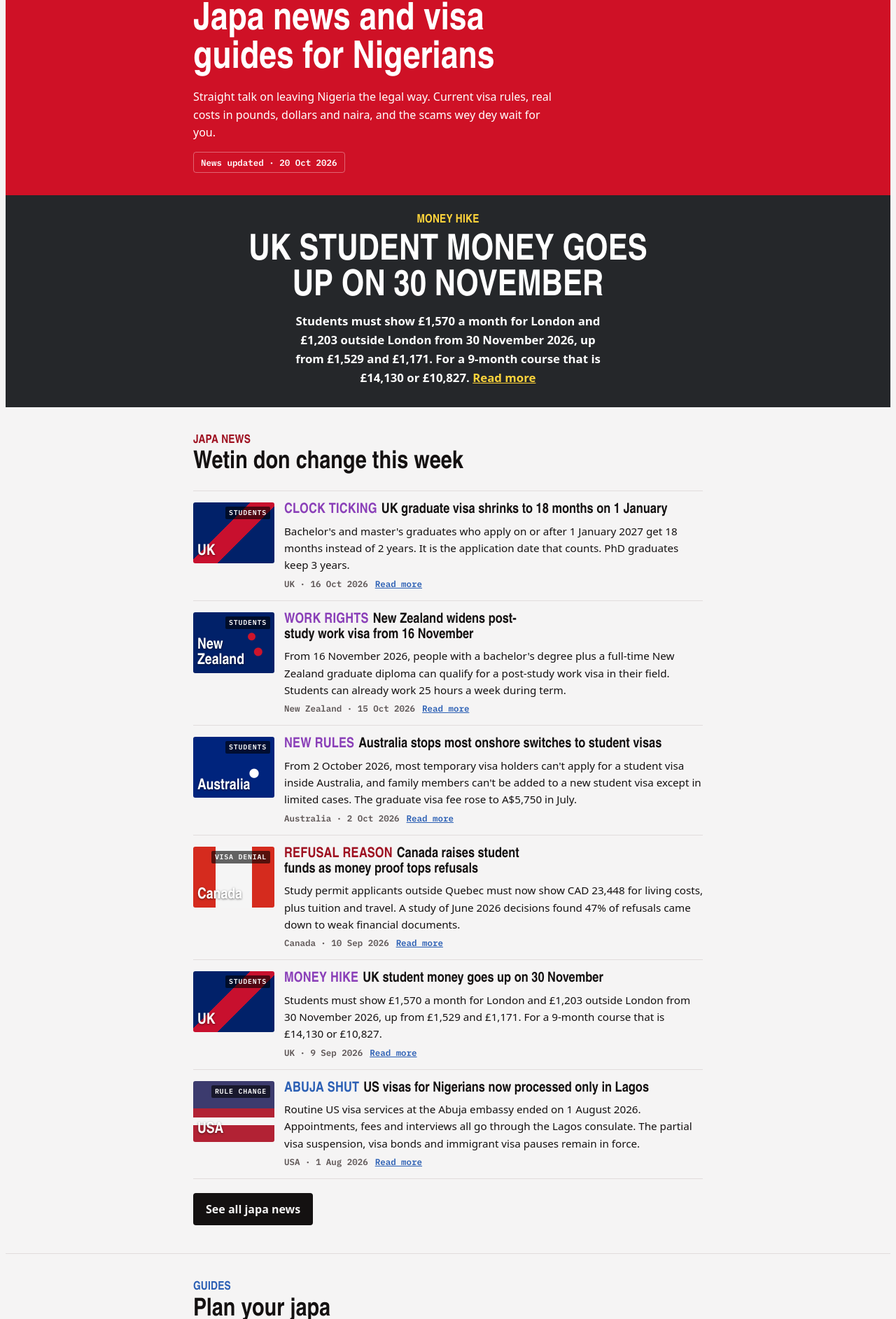
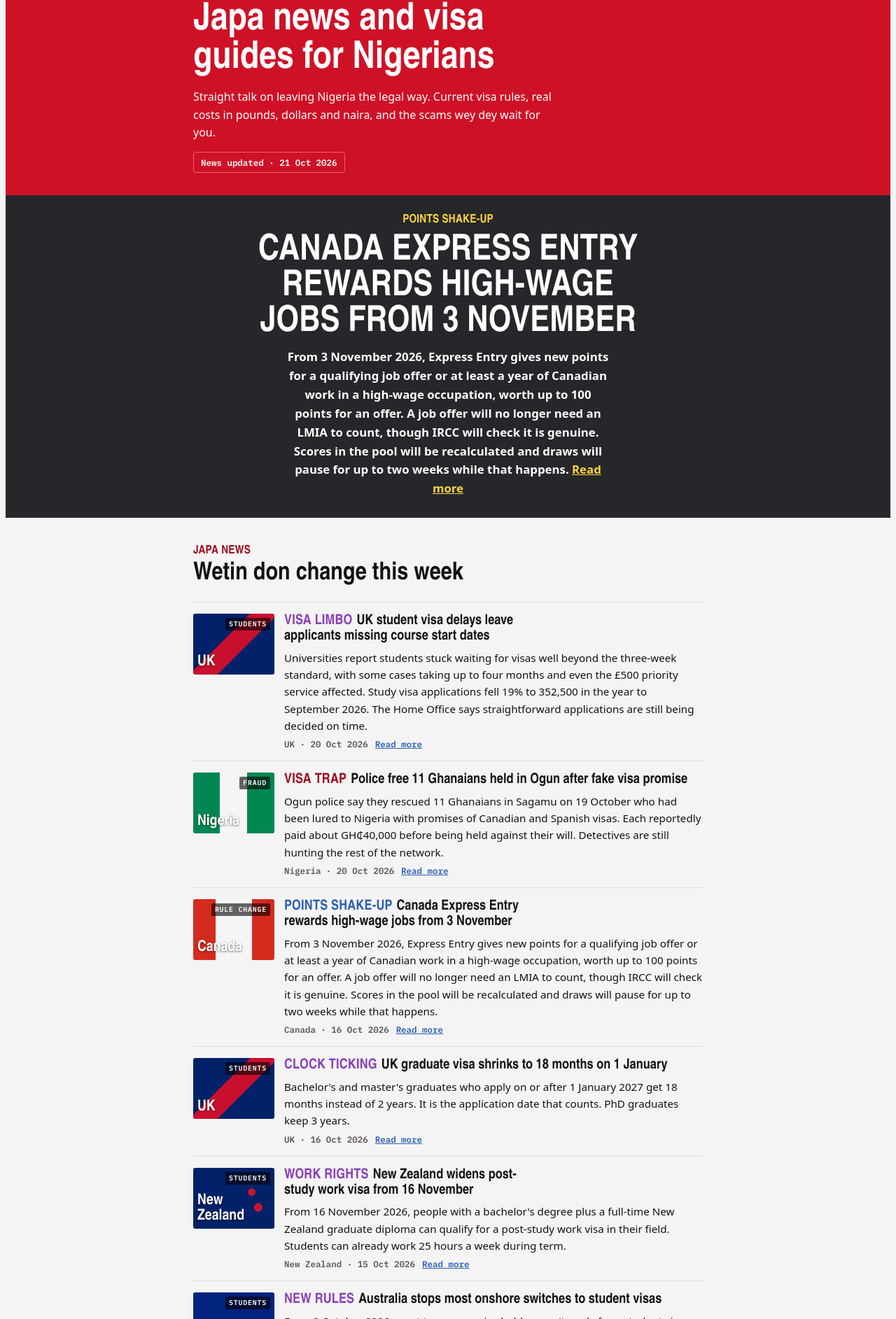
Before and after one commit to promoradarng/japa-info, a plain HTML site: page index.html in a window 1280 px wide. Shown: the part 120-2005 px from the top of the page at 70% size. Drawn offline with Linux system fonts and the light colour scheme; a web font is replaced by a local one.

Commit message:
Add files via upload

```diff
--- a/index.html
+++ b/index.html
@@ -33,20 +33,41 @@
   <div class="wrap">
     <h1>Japa news and visa guides for Nigerians</h1>
     <p>Straight talk on leaving Nigeria the legal way. Current visa rules, real costs in pounds, dollars and naira, and the scams wey dey wait for you.</p>
-    <span class="updated">News updated · 20 Oct 2026</span>
+    <span class="updated">News updated · 21 Oct 2026</span>
   </div>
 </section>
 <div class="top">
   <div class="wrap">
-    <span class="kicker">Money hike</span>
-    <h2><a href="/news/uk-funds-nov26/">UK student money goes up on 30 November</a></h2>
-    <p>Students must show £1,570 a month for London and £1,203 outside London from 30 November 2026, up from £1,529 and £1,171. For a 9-month course that is £14,130 or £10,827. <a href="/news/uk-funds-nov26/">Read more</a></p>
+    <span class="kicker">Points shake-up</span>
+    <h2><a href="/news/ca-ee-highwage-nov26/">Canada Express Entry rewards high-wage jobs from 3 November</a></h2>
+    <p>From 3 November 2026, Express Entry gives new points for a qualifying job offer or at least a year of Canadian work in a high-wage occupation, worth up to 100 points for an offer. A job offer will no longer need an LMIA to count, though IRCC will check it is genuine. Scores in the pool will be recalculated and draws will pause for up to two weeks while that happens. <a href="/news/ca-ee-highwage-nov26/">Read more</a></p>
   </div>
 </div>
 <section id="news">
   <div class="wrap">
     <div><span class="kicker k-red">Japa news</span><h2>Wetin don change this week</h2></div>
     <div class="feed"><article class="story" data-country="UK">
+  <a class="story-link" href="/news/uk-student-delays-oct26/"><div class="thumb" style="background:linear-gradient(135deg,#012169 0 40%,#c8102e 40% 60%,#012169 60%)" aria-hidden="true"><b>UK</b><i>Students</i></div></a>
+  <div class="story-body">
+    <h3><a href="/news/uk-student-delays-oct26/"><span class="kicker k-purple">Visa limbo</span>UK student visa delays leave applicants missing course start dates</a></h3>
+    <p>Universities report students stuck waiting for visas well beyond the three-week standard, with some cases taking up to four months and even the £500 priority service affected. Study visa applications fell 19% to 352,500 in the year to September 2026. The Home Office says straightforward applications are still being decided on time.</p>
+    <div class="meta"><span>UK · 20 Oct 2026</span><a href="/news/uk-student-delays-oct26/">Read more</a></div>
+  </div>
+</article><article class="story" data-country="NG">
+  <a class="story-link" href="/news/ng-ogun-visa-hostage/"><div class="thumb" style="background:linear-gradient(90deg,#008751 0 33%,#f5f5f5 33% 66%,#008751 66%)" aria-hidden="true"><b>Nigeria</b><i>Fraud</i></div></a>
+  <div class="story-body">
+    <h3><a href="/news/ng-ogun-visa-hostage/"><span class="kicker k-red">Visa trap</span>Police free 11 Ghanaians held in Ogun after fake visa promise</a></h3>
+    <p>Ogun police say they rescued 11 Ghanaians in Sagamu on 19 October who had been lured to Nigeria with promises of Canadian and Spanish visas. Each reportedly paid about GH₵40,000 before being held against their will. Detectives are still hunting the rest of the network.</p>
+    <div class="meta"><span>Nigeria · 20 Oct 2026</span><a href="/news/ng-ogun-visa-hostage/">Read more</a></div>
+  </div>
+</article><article class="story" data-country="CA">
+  <a class="story-link" href="/news/ca-ee-highwage-nov26/"><div class="thumb" style="background:linear-gradient(90deg,#d52b1e 0 28%,#f5f5f5 28% 72%,#d52b1e 72%)" aria-hidden="true"><b>Canada</b><i>Rule change</i></div></a>
+  <div class="story-body">
+    <h3><a href="/news/ca-ee-highwage-nov26/"><span class="kicker k-blue">Points shake-up</span>Canada Express Entry rewards high-wage jobs from 3 November</a></h3>
+    <p>From 3 November 2026, Express Entry gives new points for a qualifying job offer or at least a year of Canadian work in a high-wage occupation, worth up to 100 points for an offer. A job offer will no longer need an LMIA to count, though IRCC will check it is genuine. Scores in the pool will be recalculated and draws will pause for up to two weeks while that happens.</p>
+    <div class="meta"><span>Canada · 16 Oct 2026</span><a href="/news/ca-ee-highwage-nov26/">Read more</a></div>
+  </div>
+</article><article class="story" data-country="UK">
   <a class="story-link" href="/news/uk-graduate-2027/"><div class="thumb" style="background:linear-gradient(135deg,#012169 0 40%,#c8102e 40% 60%,#012169 60%)" aria-hidden="true"><b>UK</b><i>Students</i></div></a>
   <div class="story-body">
     <h3><a href="/news/uk-graduate-2027/"><span class="kicker k-purple">Clock ticking</span>UK graduate visa shrinks to 18 months on 1 January</a></h3>
@@ -66,27 +87,6 @@
     <h3><a href="/news/au-student-oct26/"><span class="kicker k-purple">New rules</span>Australia stops most onshore switches to student visas</a></h3>
     <p>From 2 October 2026, most temporary visa holders can&#x27;t apply for a student visa inside Australia, and family members can&#x27;t be added to a new student visa except in limited cases. The graduate visa fee rose to A$5,750 in July.</p>
     <div class="meta"><span>Australia · 2 Oct 2026</span><a href="/news/au-student-oct26/">Read more</a></div>
-  </div>
-</article><article class="story" data-country="CA">
-  <a class="story-link" href="/news/ca-funds-sep26/"><div class="thumb" style="background:linear-gradient(90deg,#d52b1e 0 28%,#f5f5f5 28% 72%,#d52b1e 72%)" aria-hidden="true"><b>Canada</b><i>Visa denial</i></div></a>
-  <div class="story-body">
-    <h3><a href="/news/ca-funds-sep26/"><span class="kicker k-red">Refusal reason</span>Canada raises student funds as money proof tops refusals</a></h3>
-    <p>Study permit applicants outside Quebec must now show CAD 23,448 for living costs, plus tuition and travel. A study of June 2026 decisions found 47% of refusals came down to weak financial documents.</p>
-    <div class="meta"><span>Canada · 10 Sep 2026</span><a href="/news/ca-funds-sep26/">Read more</a></div>
-  </div>
-</article><article class="story" data-country="UK">
-  <a class="story-link" href="/news/uk-funds-nov26/"><div class="thumb" style="background:linear-gradient(135deg,#012169 0 40%,#c8102e 40% 60%,#012169 60%)" aria-hidden="true"><b>UK</b><i>Students</i></div></a>
-  <div class="story-body">
-    <h3><a href="/news/uk-funds-nov26/"><span class="kicker k-purple">Money hike</span>UK student money goes up on 30 November</a></h3>
-    <p>Students must show £1,570 a month for London and £1,203 outside London from 30 November 2026, up from £1,529 and £1,171. For a 9-month course that is £14,130 or £10,827.</p>
-    <div class="meta"><span>UK · 9 Sep 2026</span><a href="/news/uk-funds-nov26/">Read more</a></div>
-  </div>
-</article><article class="story" data-country="US">
-  <a class="story-link" href="/news/us-lagos-hub/"><div class="thumb" style="background:linear-gradient(180deg,#3c3b6e 0 45%,#b22234 45% 60%,#f5f5f5 60% 72%,#b22234 72%)" aria-hidden="true"><b>USA</b><i>Rule change</i></div></a>
-  <div class="story-body">
-    <h3><a href="/news/us-lagos-hub/"><span class="kicker k-blue">Abuja shut</span>US visas for Nigerians now processed only in Lagos</a></h3>
-    <p>Routine US visa services at the Abuja embassy ended on 1 August 2026. Appointments, fees and interviews all go through the Lagos consulate. The partial visa suspension, visa bonds and immigrant visa pauses remain in force.</p>
-    <div class="meta"><span>USA · 1 Aug 2026</span><a href="/news/us-lagos-hub/">Read more</a></div>
   </div>
 </article></div>
     <a class="btn" href="/news/">See all japa news</a>
```
Also changed, not shown: sitemap.xml (+16 -13 lines).
